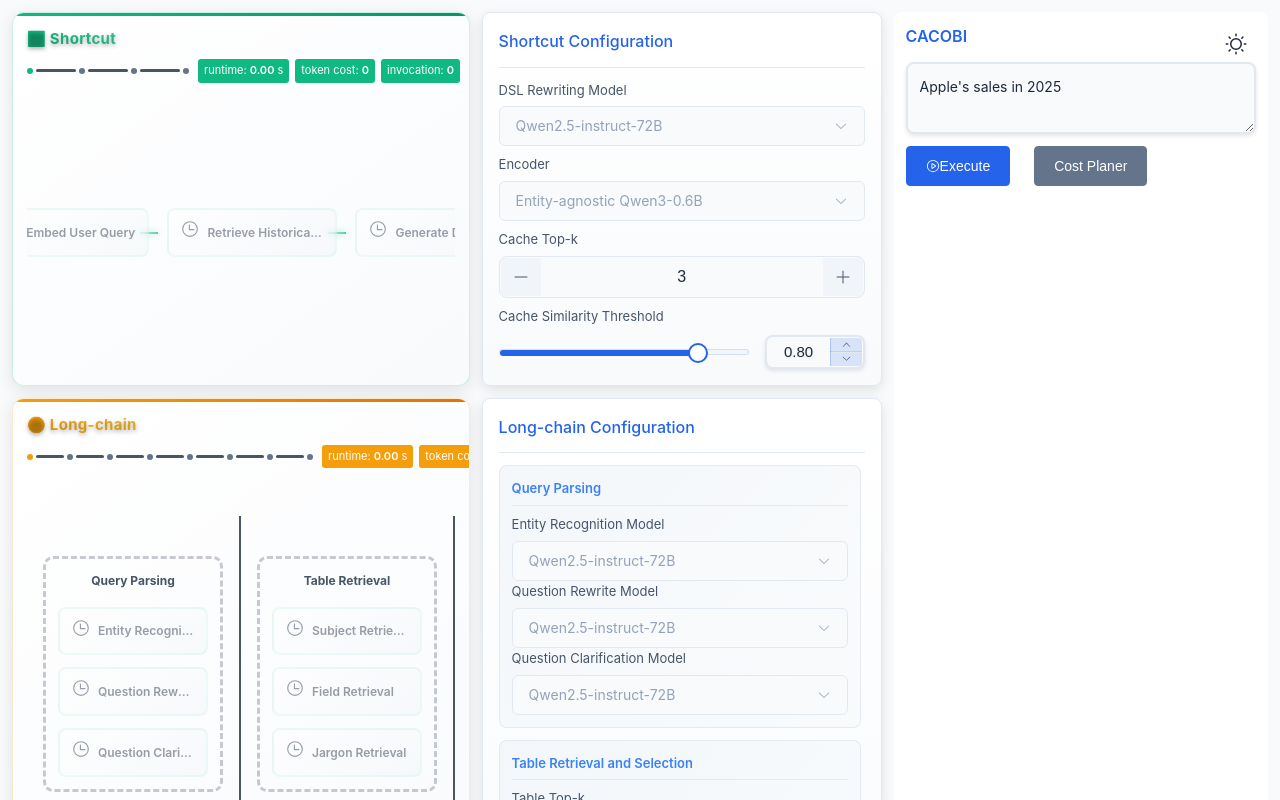
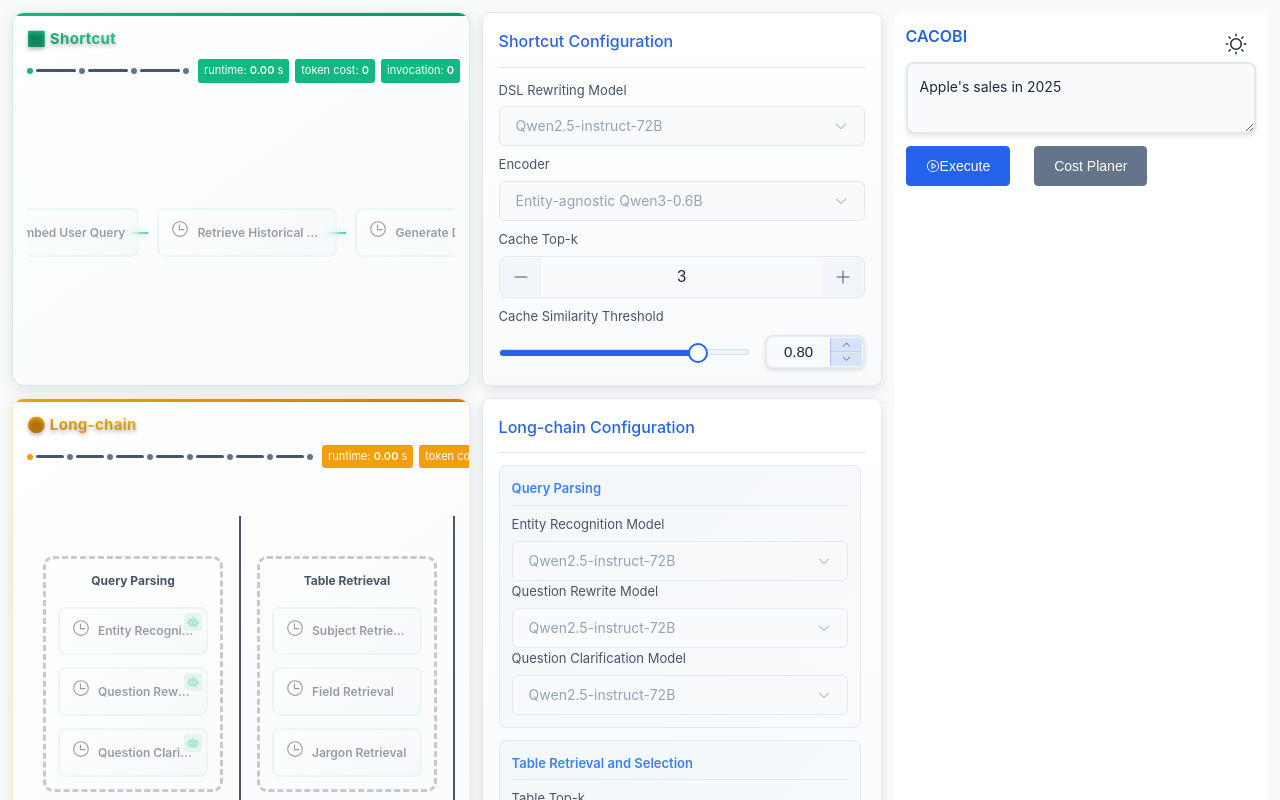
Before and after one commit to IvesCheung/cacoBI, a Vue app: page / in a window 1280 px wide. Built offline with nearby package versions, Linux system fonts and the light colour scheme.

Commit message:
llm node badge

```diff
--- a/src/components/ChainNode.vue
+++ b/src/components/ChainNode.vue
@@ -11,6 +11,11 @@
       @click="handleClick"
       :data-node-id="node.id"
     >
+      <!-- LLM Badge -->
+      <div v-if="node.isLLM" class="llm-badge">
+        <img src="@/assets/robot-2-fill.svg" alt="LLM" class="llm-icon" />
+      </div>
+
       <div class="node-header">
         <div class="node-icon">
           <el-icon v-if="mappedStatus === 'completed'"><CircleCheck /></el-icon>
@@ -194,8 +199,8 @@ const closeDetail = () => {
   padding: 8px 12px;
   border: 2px solid rgba(16,185,129,var(--node-border-opacity));
   transition: all .3s cubic-bezier(.4,0,.2,1);
-  min-width: 140px;
-  max-width: 170px;
+  min-width: 150px;
+  max-width: 180px;
   cursor: pointer;
   position: relative;
 }
@@ -242,6 +247,60 @@ const closeDetail = () => {
   color: rgba(148, 163, 184, 0.8);
   font-weight: 600;
   letter-spacing: 0.5px;
+}
+
+/* LLM Badge */
+.llm-badge {
+  position: absolute;
+  top: 4px;
+  right: 4px;
+  width: 18px;
+  height: 18px;
+  background: linear-gradient(135deg, rgba(16, 185, 129, 0.2) 0%, rgba(34, 197, 94, 0.2) 100%);
+  border-radius: 4px;
+  display: flex;
+  align-items: center;
+  justify-content: center;
+  z-index: 10;
+  transition: all 0.3s ease;
+}
+
+/* 当节点被跳过时，LLM badge 向左移动以避开 "Skipped" 标签 */
+.status-skipped .llm-badge {
+  right: 60px;
+}
+
+.llm-icon {
+  width: 12px;
+  height: 12px;
+  opacity: 1;
+  filter: brightness(0) saturate(100%) invert(71%) sepia(48%) saturate(464%) hue-rotate(99deg) brightness(91%) contrast(86%);
+}
+
+.status-running .llm-badge {
+  background: linear-gradient(135deg, rgba(16, 185, 129, 0.3) 0%, rgba(34, 197, 94, 0.3) 100%);
+  animation: llmBadgePulse 2s ease-in-out infinite;
+}
+
+.status-completed .llm-badge {
+  background: linear-gradient(135deg, rgba(34, 197, 94, 0.3) 0%, rgba(16, 185, 129, 0.25) 100%);
+}
+
+.status-skipped .llm-badge {
+  background: linear-gradient(135deg, rgba(148, 163, 184, 0.2) 0%, rgba(100, 116, 139, 0.2) 100%);
+}
+
+.status-skipped .llm-icon {
+  filter: brightness(0) saturate(100%) invert(68%) sepia(8%) saturate(645%) hue-rotate(182deg) brightness(92%) contrast(90%);
+}
+
+@keyframes llmBadgePulse {
+  0%, 100% {
+    box-shadow: 0 0 8px rgba(16, 185, 129, 0.4);
+  }
+  50% {
+    box-shadow: 0 0 12px rgba(16, 185, 129, 0.6);
+  }
 }
 
 @keyframes greenPulse {
```
Also changed, not shown: src/assets/robot-2-fill.svg (added).
